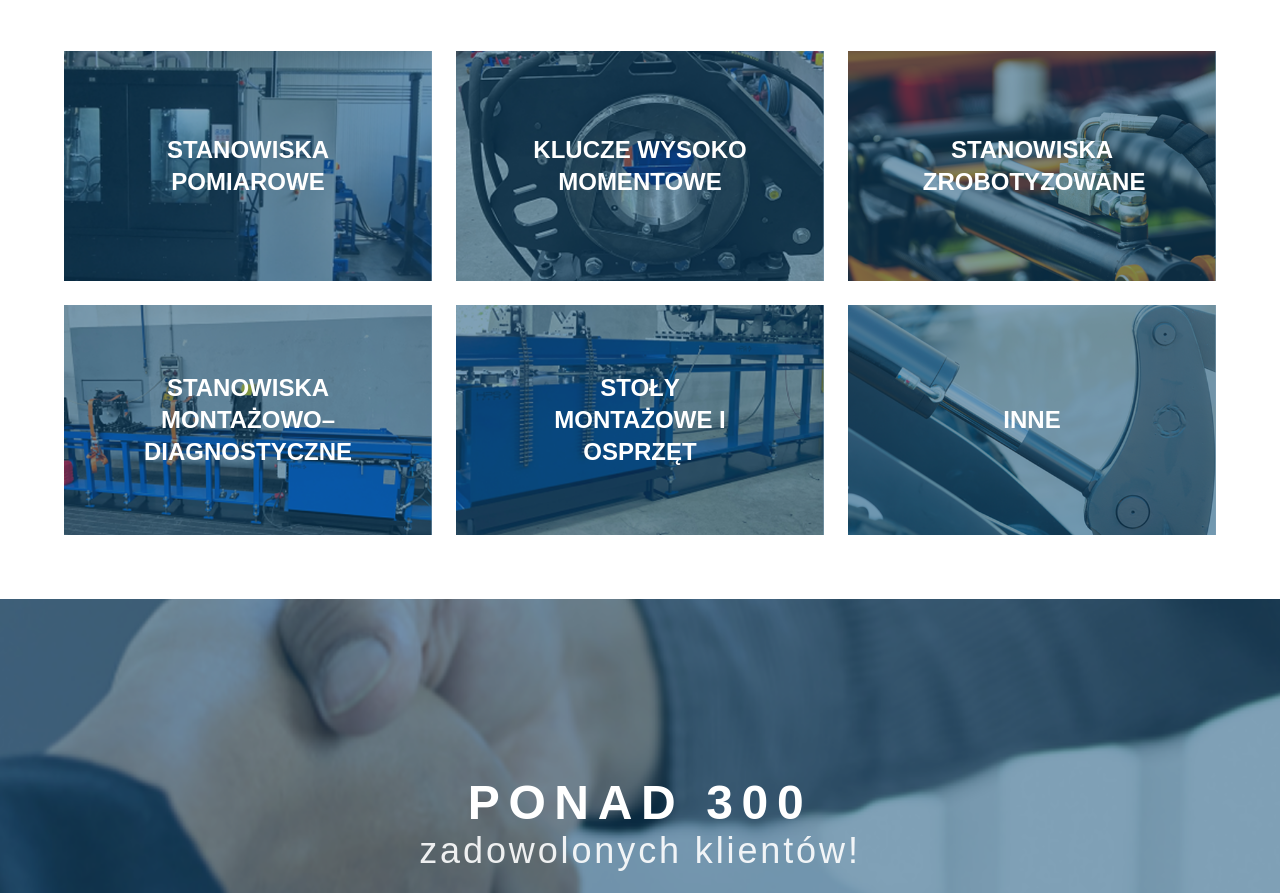
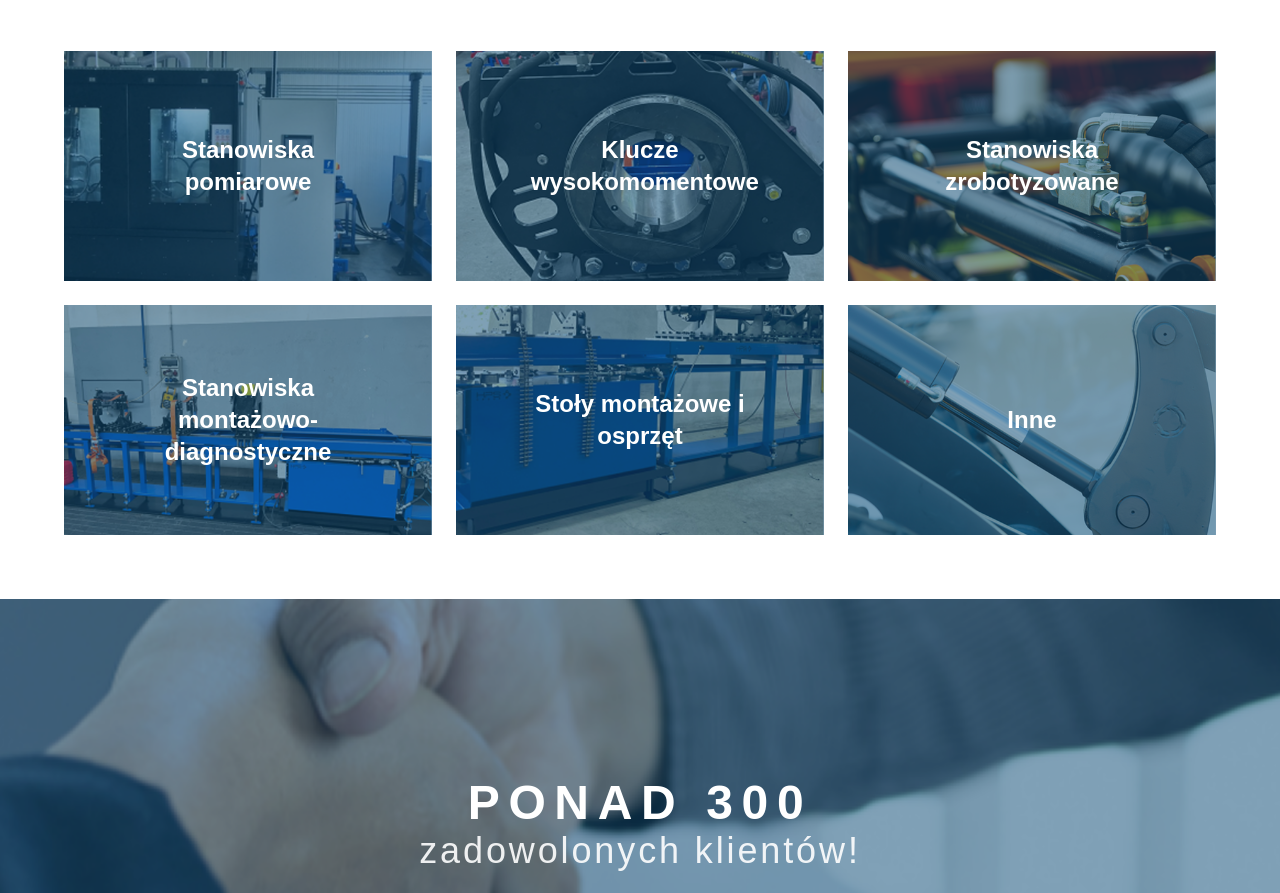
Before and after one commit to Kiczu/hpsg-website, a Next.js app: page / in a window 1280 px wide. Shown: the part 1220-2113 px from the top of the page. Built offline with nearby package versions, Linux system fonts and the light colour scheme; no server answers.

Commit message:
fix(product-categories): update titles and alt texts to correct casing

```diff
--- a/src/components/ProductCategories.tsx
+++ b/src/components/ProductCategories.tsx
@@ -2,32 +2,32 @@ import Image from "next/image";
 
 const categories = [
   {
-    title: "STANOWISKA POMIAROWE",
+    title: "Stanowiska pomiarowe",
     image: "/images/product-categories/01-measuring.png",
     alt: "Stanowiska pomiarowe",
   },
   {
-    title: "KLUCZE WYSOKO MOMENTOWE",
+    title: "Klucze wysokomomentowe",
     image: "/images/product-categories/02-torque.png",
-    alt: "Klucze wysoko momentowe",
+    alt: "Klucze wysokomomentowe",
   },
   {
-    title: "STANOWISKA ZROBOTYZOWANE",
+    title: "Stanowiska zrobotyzowane",
     image: "/images/product-categories/03-robotic.png",
     alt: "Stanowiska zrobotyzowane",
   },
   {
-    title: "STANOWISKA MONTAŻOWO–DIAGNOSTYCZNE",
+    title: "Stanowiska montażowo-diagnostyczne",
     image: "/images/product-categories/04-diagnostic.png",
     alt: "Stanowiska montażowo-diagnostyczne",
   },
   {
-    title: "STOŁY MONTAŻOWE I OSPRZĘT",
+    title: "Stoły montażowe i osprzęt",
     image: "/images/product-categories/05-tables.png",
     alt: "Stoły montażowe i osprzęt",
   },
   {
-    title: "INNE",
+    title: "Inne",
     image: "/images/product-categories/06-other.png",
     alt: "Inne rozwiązania",
   },
@@ -57,7 +57,7 @@ const ProductCategories = () => {
               <div className="absolute inset-0 bg-[#104F77]/53 group-hover:bg-[#0056A5]/35 transition-colors duration-200" />
 
               <div className="absolute inset-0 flex items-center justify-center px-4">
-                <p className="text-white text-sm sm:text-2xl lg:w-[65%] font-semibold uppercase text-center">
+                <p className="text-white text-xl sm:text-2xl lg:w-[65%] font-semibold text-center">
                   {item.title}
                 </p>
               </div>
```
